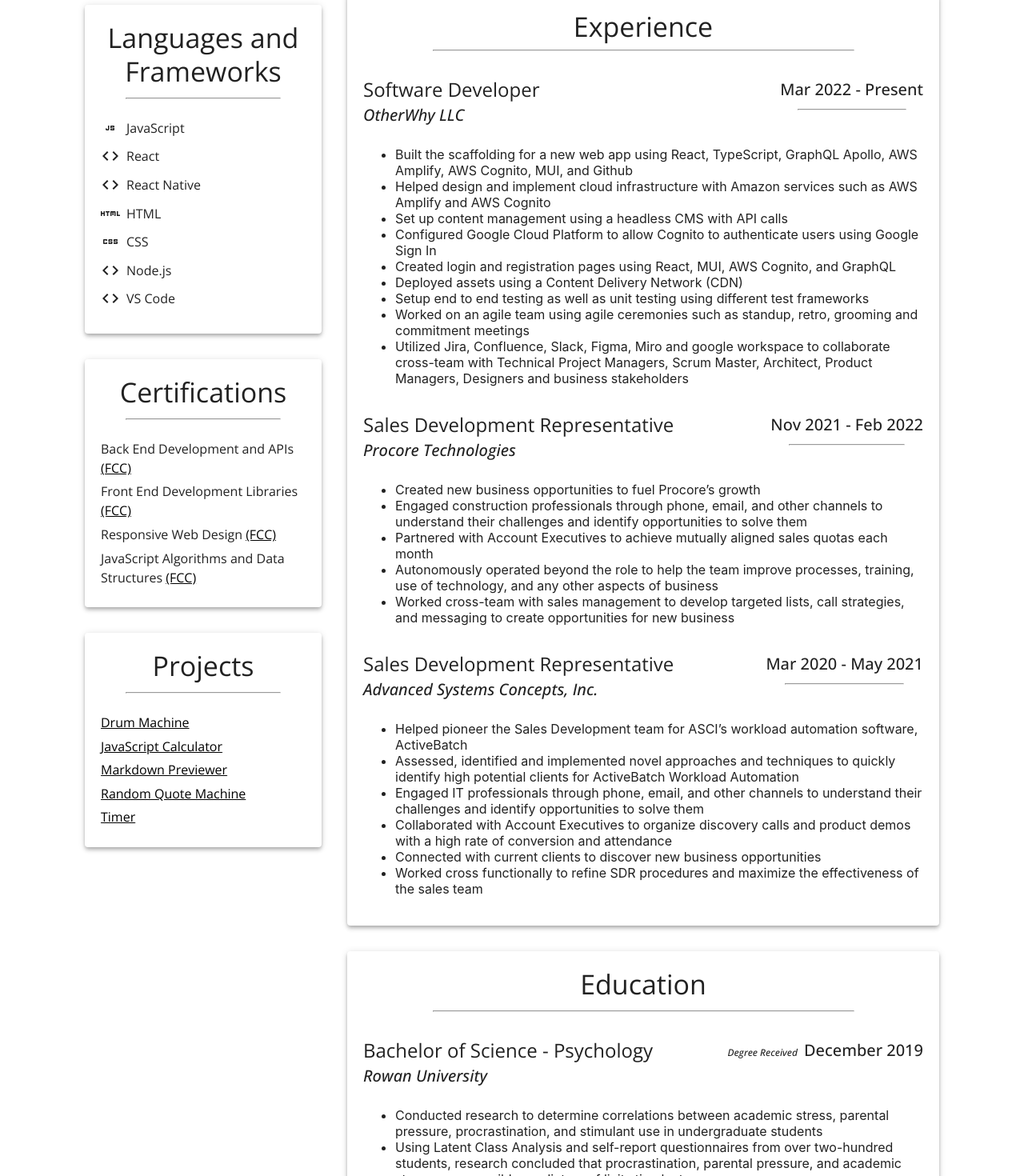
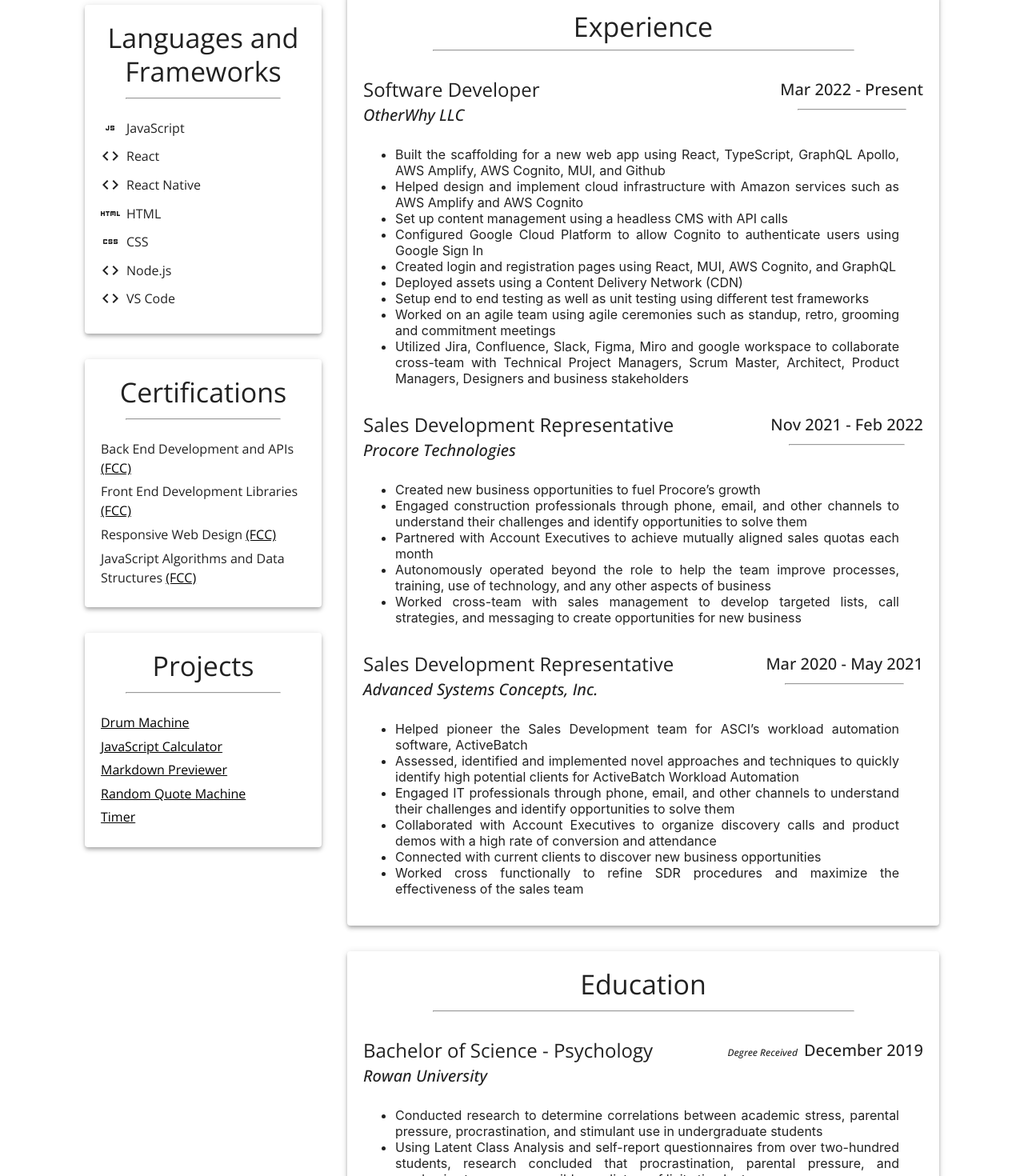
Before and after one commit to brandmch/website_v2, a React (Create React App) app: page / in a window 1280 px wide. Shown: the part 476-1946 px from the top of the page at 80% size. Built offline with nearby package versions, Linux system fonts and the light colour scheme.

Commit message:
squared all text

```diff
--- a/src/routes/_landing/components/education.js
+++ b/src/routes/_landing/components/education.js
@@ -37,7 +37,7 @@
               </Typography>
             </Box>
           </Box>
-          <ul>
+          <ul style={{ textAlign: "justify", paddingRight: 30 }}>
             <li>
               Conducted research to determine correlations between academic
               stress, parental pressure, procrastination, and stimulant use in
--- a/src/routes/_landing/components/experience.js
+++ b/src/routes/_landing/components/experience.js
@@ -25,7 +25,7 @@
               <hr />
             </Box>
           </Box>
-          <ul>
+          <ul style={{ textAlign: "justify", paddingRight: 30 }}>
             <li>
               Built the scaffolding for a new web app using React, TypeScript,
               GraphQL Apollo, AWS Amplify, AWS Cognito, MUI, and Github
@@ -79,7 +79,7 @@
               <hr />
             </Box>
           </Box>
-          <ul>
+          <ul style={{ textAlign: "justify", paddingRight: 30 }}>
             <li>Created new business opportunities to fuel Procore’s growth</li>
             <li>
               Engaged construction professionals through phone, email, and other
@@ -120,7 +120,7 @@
               <hr />
             </Box>
           </Box>
-          <ul>
+          <ul style={{ textAlign: "justify", paddingRight: 30 }}>
             <li>
               Helped pioneer the Sales Development team for ASCI’s workload
               automation software, ActiveBatch
```
